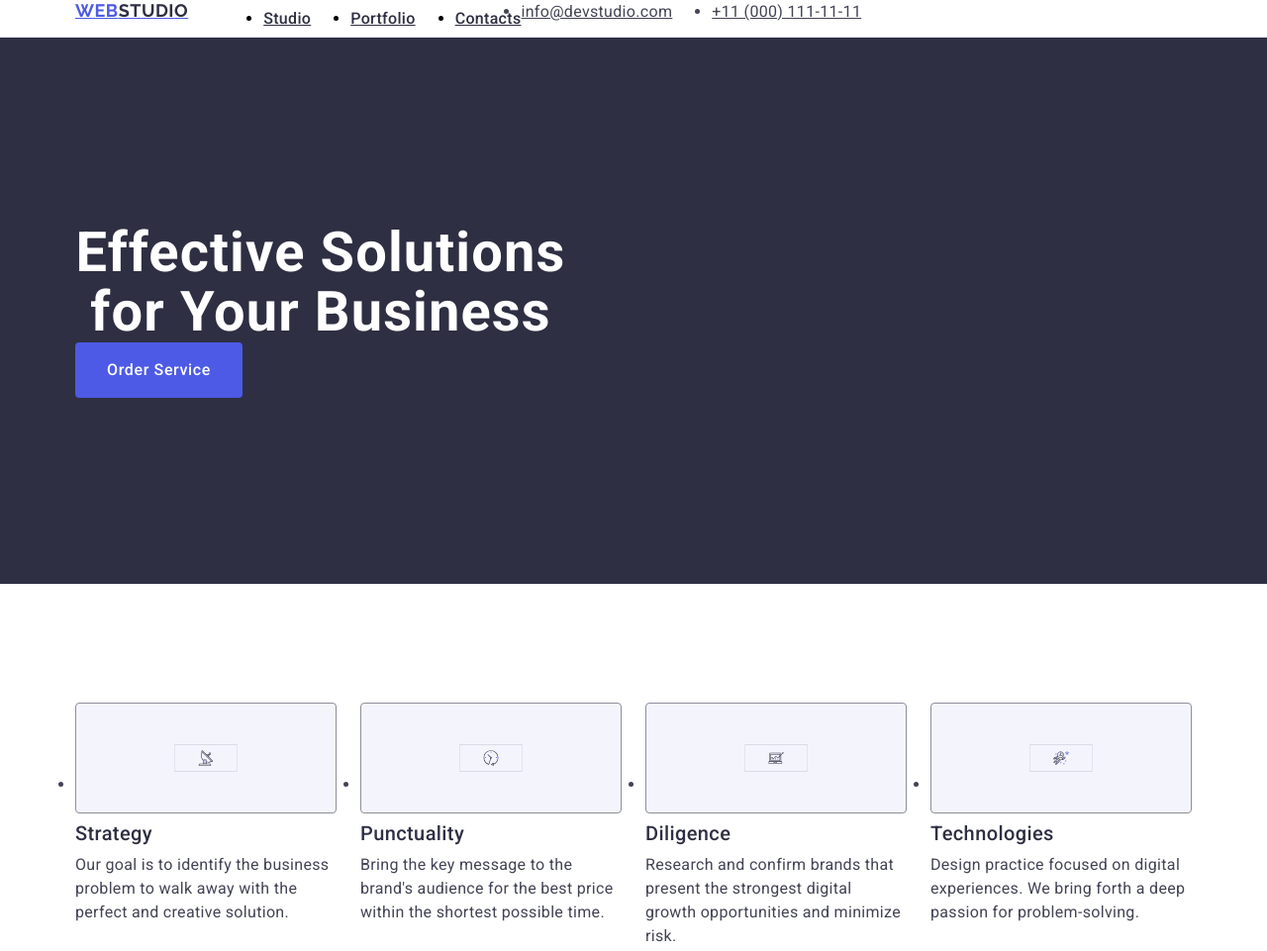
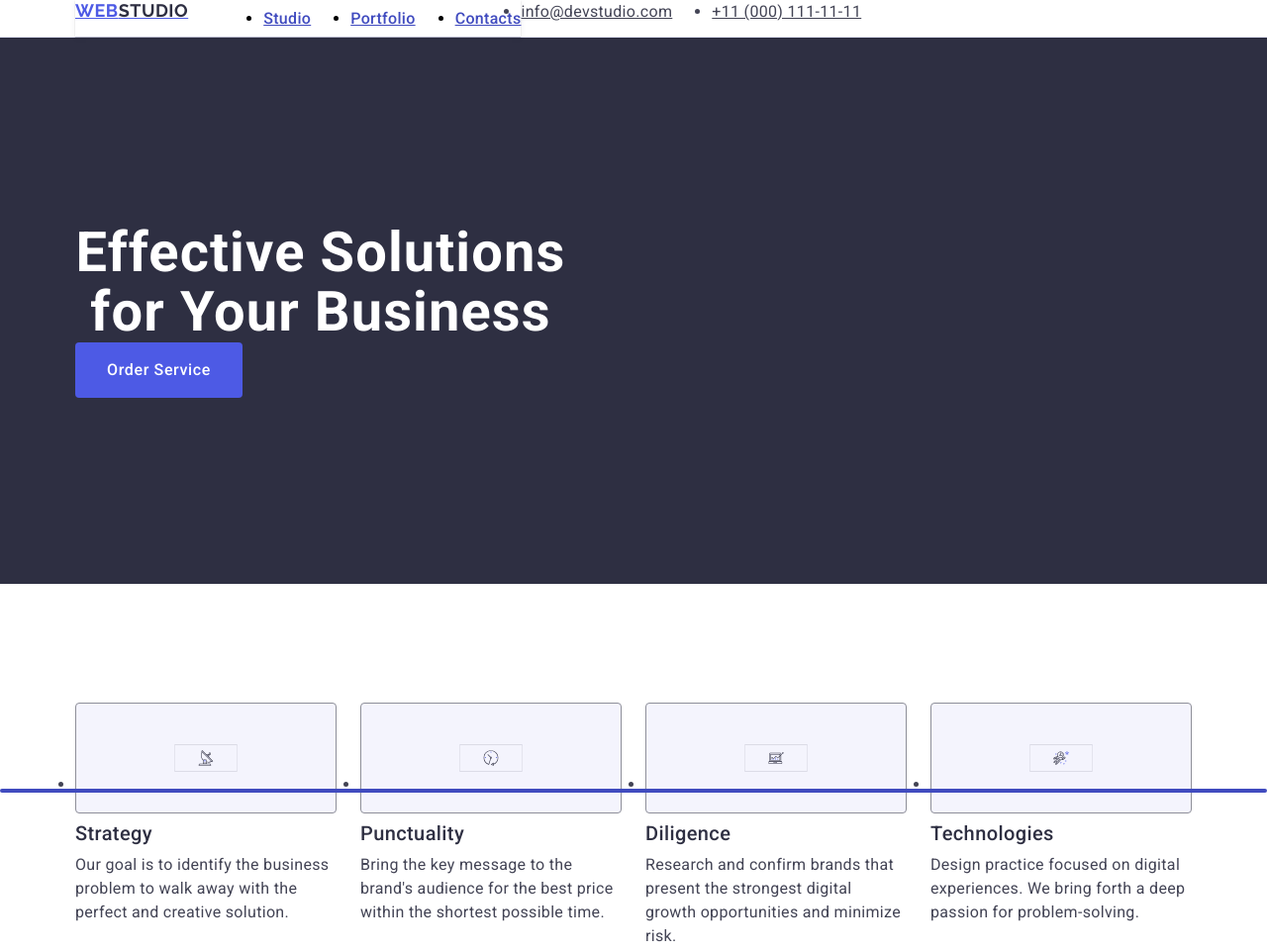
Before and after one commit to Bekir26/goit-markup-hw-04, a plain HTML site: page index.html in a window 1280 px wide. Shown: the top 961 px of the page at 99% size. Drawn offline with nearby package versions, Linux system fonts and the light colour scheme.

Commit message:
navbar style changed

```diff
--- a/css/styles.css
+++ b/css/styles.css
@@ -54,7 +54,7 @@
   border: none;
   border-radius: 4px;
   cursor: pointer;
-  transition: 250ms cubic-bezier(0.4, 0, 0.2, 1);
+  transition: background-color 250ms cubic-bezier(0.4, 0, 0.2, 1);
 }
 .button-text:focus {
   background-color: #404bbf;
@@ -69,6 +69,7 @@
   display: flex;
   align-items: center;
   justify-content: center;
+  box-shadow:  0px 2px 1px rgba(46, 47, 66, 0.08), 0px 1px 1px rgba(46, 47, 66, 0.16), 0px 1px 6px rgba(46, 47, 66, 0.08);
 }
 .logo-text {
   font-weight: 700;
@@ -127,6 +128,9 @@
   color: #2e2f42;
   padding: 24px 0;
   position: relative;
+  color: #404bbf;
+  transition:  color 250ms cubic-bezier(0.4, 0, 0.2, 1);
+
 }
 .nav-lists-text:hover {
   color: #404bbf;
@@ -242,6 +246,7 @@
   line-height: 1.5;
   letter-spacing: 0.02em;
   color: #434455;
+  transition: color 250ms cubic-bezier(0.4, 0, 0.2, 1); ;
 }
 .visually-hidden {
   position: absolute;
@@ -274,7 +279,7 @@ img {
   height: 100%;
   width: 100%;
   transition: transform 250ms cubic-bezier(0.4, 0, 0.2, 1);
-
+  transform: translateY(100%);
  }
  .our-portfolio-lists {
   transition: box-shadow 250ms cubic-bezier(0.4, 0, 0.2, 1);
@@ -290,6 +295,7 @@ img {
  .social-media-icons {
   width: 40px;
   height: 40px;
+  transition: background-color 250ms cubic-bezier(0.4, 0, 0.2, 1);
  }
  .social-media-links {
   width: 100%;
@@ -338,7 +344,8 @@ img {
  .footer-social-media-lists-text {
   width: 40px;
   height: 40px;
-  transition: 250ms cubic-bezier(0.4, 0, 0.2, 1);;
+  transition: background-color 250ms cubic-bezier(0.4, 0, 0.2, 1);
+
  }
  .instagram-link {
   width: 100%;
@@ -355,3 +362,14 @@ img {
  .instagram-link:focus {
   background-color: #31d0aa;
  }
+ .nav-text::after {
+  content: '';
+  width: 100%;
+  position: absolute;
+  left: 0;
+  bottom: -1px;
+  height: 4px;
+  background-color: #404bbf;
+  border-radius: 2px;
+
+ }
--- a/index.html
+++ b/index.html
@@ -271,7 +271,7 @@
               </ul>
             </div>
 
-          </li>
+
           <li class="list-text">
             <img src="./images/team-2.jpg" alt="Tom Ford" width="264" style="display: block;"/>
             <div class="personel-lists-container">
@@ -360,7 +360,7 @@
             <div class="personel-lists-container">
               <h3 class="employees-header">Camila Garcia</h3>
               <p class="employees-jobs">Marketing</p>
-              <ul>
+              <ul class="social-media-lists">
                 <li class="social-media-icons">
                   <a href="" class="social-media-links">
                     <svg width="16" height="16" class="instagram-icon" viewBox="0 0 40 40" fill="none" xmlns="http://www.w3.org/2000/svg">
@@ -448,7 +448,7 @@
             <div class="personel-lists-container">
               <h3 class="employees-header">Daniel Wilson</h3>
               <p class="employees-jobs">UI Designer</p>
-              <ul>
+              <ul class="social-media-lists">
                 <li class="social-media-icons">
                   <a href="" class="social-media-links">
                     <svg width="16" height="16" class="instagram-icon" viewBox="0 0 40 40" fill="none" xmlns="http://www.w3.org/2000/svg">
```
